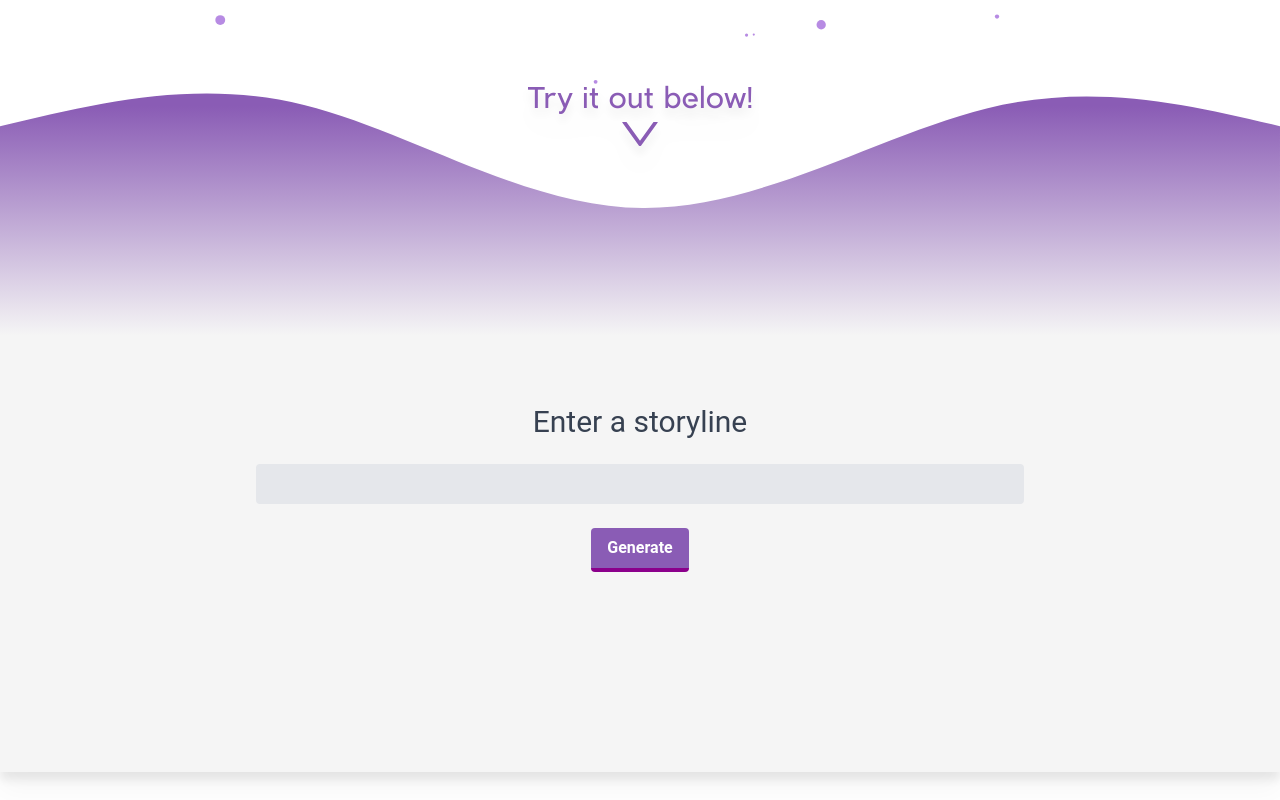
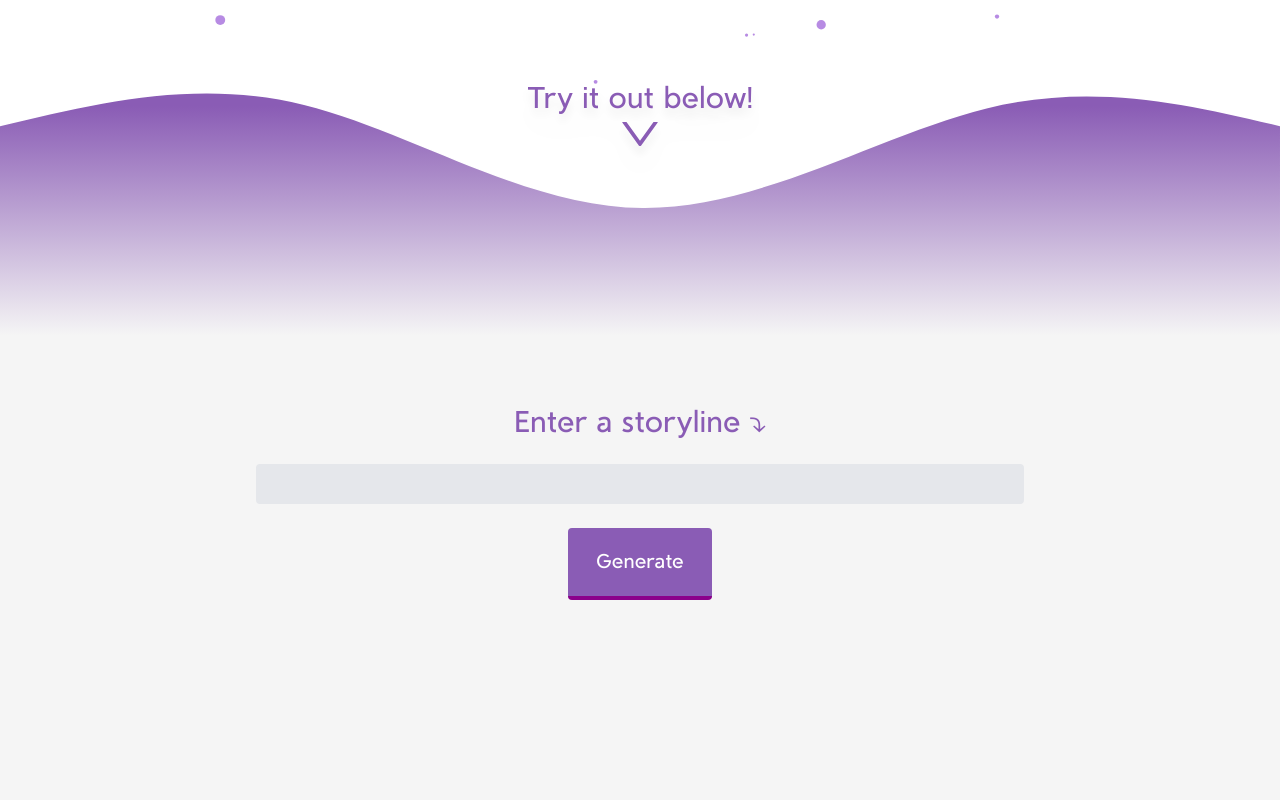
Before and after one commit to gholtzap/fablr-art, a Next.js app: page / in a window 1280 px wide. Shown: the part 504-1304 px from the top of the page. Before the commit the page ends 1276 px from the top, so only its background shows below. Built offline with nearby package versions, Linux system fonts and the light colour scheme.

Commit message:
misc font

```diff
--- a/src/pages/index.js
+++ b/src/pages/index.js
@@ -207,16 +207,18 @@ export default function Home() {
             <div className="bg-[#f5f5f5] h-full w-full flex justify-center py-10">
               <div className="w-full max-w-3xl">
                 <div className='flex justify-center text-gray-700 py-6' id="bp1">
-                  <p className='text-3xl'>Enter a storyline</p>
+                  <p className='text-3xl font-santello text-fablr-purple'> Enter a storyline ⤵</p>
                 </div>
                 <div className="md:flex md:items-center mb-6">
                   <div className="md:w-full">
-                    <input className="bg-gray-200 appearance-none border-2 border-gray-200 rounded w-full py-2 px-4 text-gray-700 leading-tight focus:outline-none focus:bg-white focus:border-purple-300" id="inline-full-name" name="name" type="text"></input>
+                    <input className="bg-gray-200 font-santello appearance-none border-2 border-gray-200 rounded w-full py-2 px-4 text-gray-700 leading-tight focus:outline-none focus:bg-white focus:border-purple-300" id="inline-full-name" name="name" type="text"></input>
                   </div>
                 </div>
                 <div className="flex justify-center ">
-                  <button type="submit" onClick={generateButtonHandler} className="bg-[#8a5cb5] hover:bg-[#BA55D3] text-white font-bold py-2 px-4 border-b-4 border-[#8B008B] hover:border-[#8a5cb5] rounded">
-                    Generate
+                  <button type="submit" onClick={generateButtonHandler} className="bg-[#8a5cb5] hover:bg-[#BA55D3] text-xl text-white font-santello py-5 px-7 border-b-4 border-[#8B008B] hover:border-[#8a5cb5] rounded">
+
+                  Generate
+
                   </button>
                 </div>
               </div>
```
